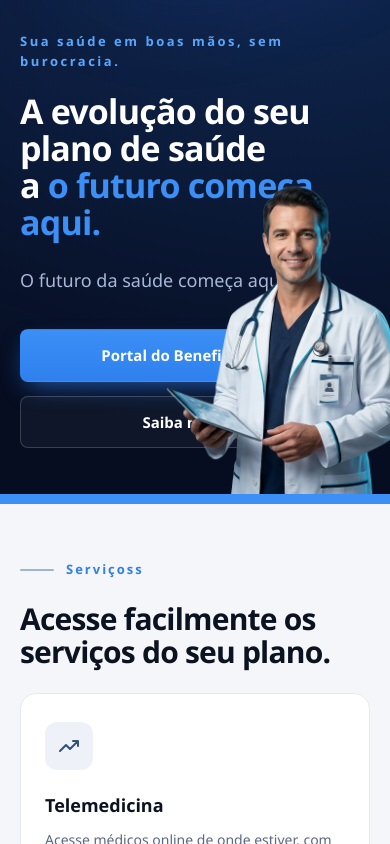
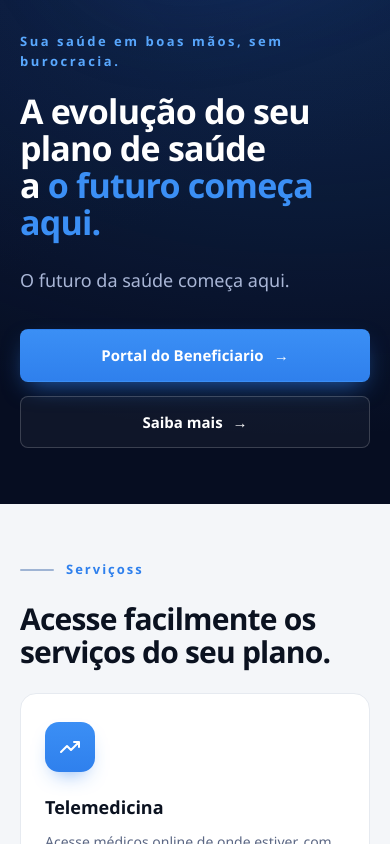
Before and after one commit to innova26/site_innova, a React (Vite) app: page / in a window 390 px wide. Shown: the part 1156-2000 px from the top of the page. Built offline with nearby package versions, Linux system fonts and the light colour scheme.

Commit message:
logo_footer

```diff
--- a/src/App.css
+++ b/src/App.css
@@ -558,17 +558,23 @@
   display: inline-flex;
   align-items: center;
   justify-content: center;
-  width: 48px;
-  height: 48px;
-  border-radius: 12px;
-  background: #eef2f8;
-  color: #33507e;
+  width: 50px;
+  height: 50px;
+  border-radius: 14px;
+  color: #fff;
+  background: linear-gradient(180deg, var(--blue-400), var(--blue-500));
+  box-shadow: 0 10px 22px -12px rgba(47, 128, 237, 0.9);
   margin-bottom: 22px;
+  transition: transform 0.3s cubic-bezier(0.22, 1, 0.36, 1);
 }
 
 .card-icon svg {
   width: 24px;
   height: 24px;
+}
+
+.market-card:hover .card-icon {
+  transform: translateY(-3px) scale(1.07);
 }
 
 .market-card h3 {
@@ -1349,10 +1355,25 @@
   .hero-visual {
     order: -1;
     margin-bottom: 8px;
+    position: relative;
   }
 
   .hero-art {
     max-width: 380px;
+  }
+
+  /* no empilhado o medico volta a ficar centrado na coluna visual */
+  .hero-medico {
+    left: 50%;
+    top: 50%;
+    bottom: auto;
+    transform: translate(-50%, -50%);
+    width: clamp(240px, 62vw, 360px);
+  }
+
+  /* a barra azul so serve para o corte inferior do desktop */
+  .hero::after {
+    display: none;
   }
 }
 
--- a/src/components/SiteFooter.tsx
+++ b/src/components/SiteFooter.tsx
@@ -1,6 +1,7 @@
 import { Link } from 'react-router-dom'
 import { PORTAIS, ROUTES } from '../routes'
 import { CONTATOS, linkWhatsapp } from '../contatos'
+import logoInnova from '../assets/logoinnova.png'
 
 const NAV_LINKS = [
   { label: 'Início', to: ROUTES.home },
@@ -112,7 +113,12 @@ function SiteFooter() {
     <footer className="site-footer">
       <div className="shell footer-inner">
         <div className="footer-brand">
-          <span className="brand-top">Innova</span>
+          <img
+            src={logoInnova}
+            alt="Innova Operadora de Saúde"
+            className="brand-logo"
+            width={150}
+          />
           <span className="footer-tagline">A evolução do seu Plano de Saúde</span>
           <span className="ans-badge">ANS: 42357 - 2</span>
         </div>
```
